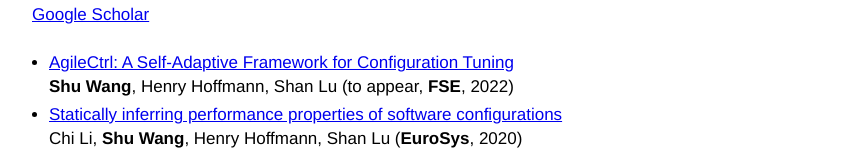
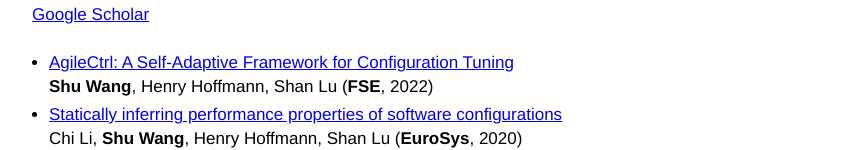
Before and after one commit to shuwang21/shuwang21.github.io, a plain HTML site: page index.html in a window 1280 px wide. Shown: the part 600-750 px from the top of the page, without its empty margins (208-1071 px from the left). Drawn offline with Linux system fonts and the light colour scheme.

Commit message:
Update index.html

```diff
--- a/index.html
+++ b/index.html
@@ -103,7 +103,7 @@
 	  <p>
 
             <a href="pubs/FSE22_AgileCtrl.pdf">AgileCtrl: A Self-Adaptive Framework for Configuration Tuning</a> <br />
-	    <strong>Shu Wang</strong>, Henry Hoffmann, Shan Lu (to appear, <strong>FSE</strong>, 2022)<br />
+	    <strong>Shu Wang</strong>, Henry Hoffmann, Shan Lu (<strong>FSE</strong>, 2022)<br />
 	  </p>
 	</li>
 
```
